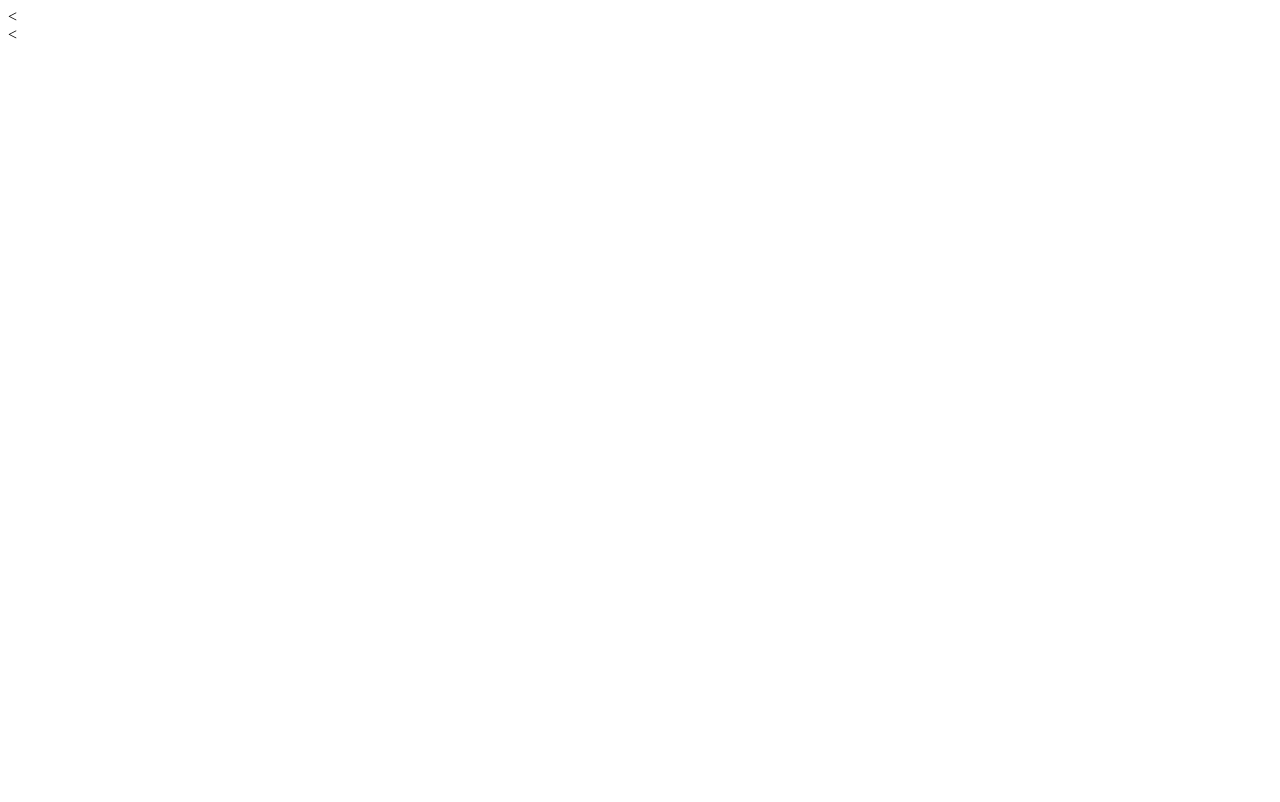
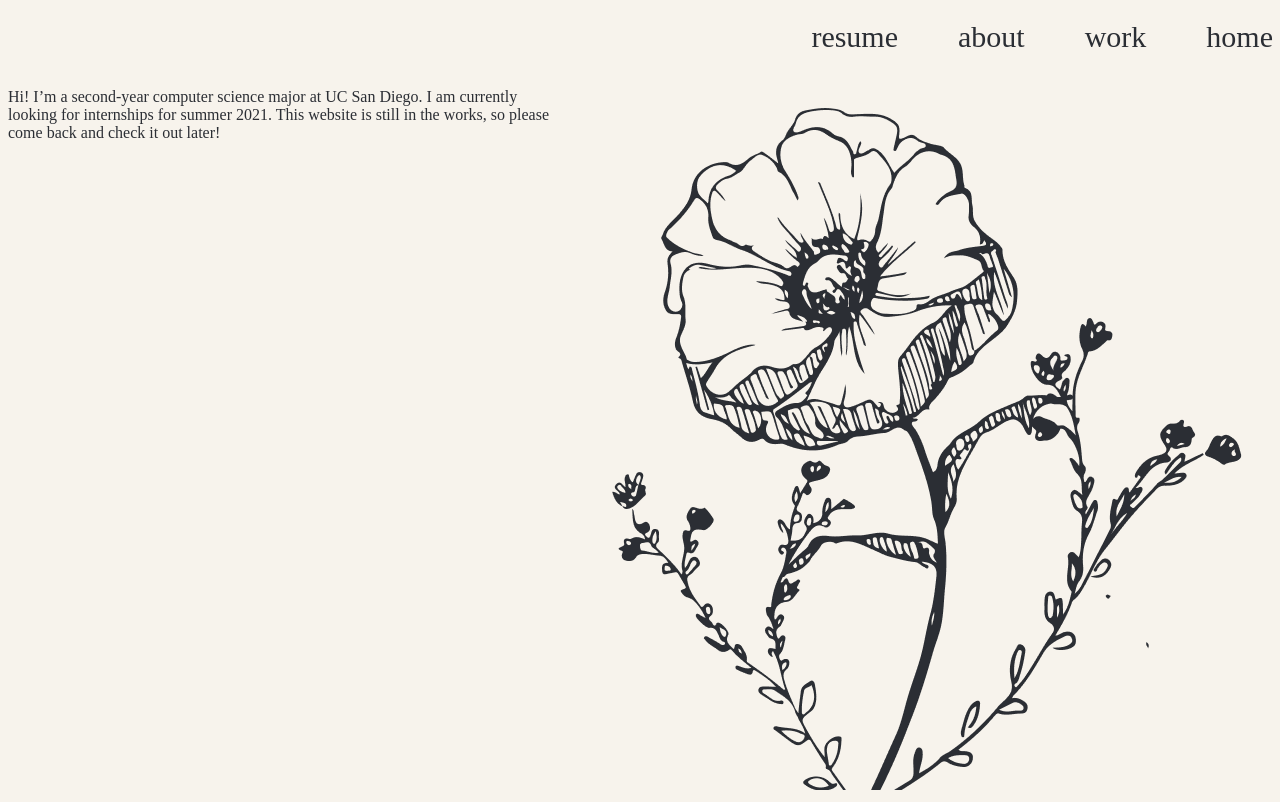
Before and after one commit to Froggerson/froggerson.github.io, a plain HTML site: page index.html in a window 1280 px wide. Drawn offline with Linux system fonts and the light colour scheme.

Commit message:
Add website content
Added the basic content of the website without much styling.

```diff
--- a/index.html
+++ b/index.html
@@ -3,15 +3,32 @@
   <head>
     <meta charset="utf-8">
     <title>Jennifer Pham</title>
-    <link rel="stylesheet" href="/styles/home.css">
+    <link rel="stylesheet" href="styles/home.css">
+    <link href="https://fonts.googleapis.com/css2?family=Roboto+Slab:wght@300;400&display=swap" rel="stylesheet">
+    <link href="https://fonts.googleapis.com/css2?family=Roboto+Mono:wght@400;700&family=Roboto+Slab:wght@300;400&display=swap" rel="stylesheet">
   </head>
   <body>
     <nav>
+      <a href="">home<a/>
+      <a href="">work<a/>
+      <a href="">about<a/>
+      <a href="">resume<a/>
     </nav>
     <div class="main">
-      <<div class="Intro">
+      <div class="intro">
+        <h1>
+          Jennifer Pham
+        </h1>
+        <p>Hi! I’m a second-year computer science major at UC San Diego.
+           I am currently looking for internships for summer 2021. This website
+            is still in the works, so please come back and check it out later!<p/>
       </div>
-      <<div class="Image">
+      <div class="Flower-boz">
+        <div class="green-rectangle">
+        </div>
+        <img src="images\flower.png" alt="">
+        <div class="border-rectangle">
+        </div>
       </div>
     </div>
   </body>
--- a/styles/home.css
+++ b/styles/home.css
@@ -1,5 +1,31 @@
 :root {
-  --seafoam: coral;
-  --off-white: blue;
-  --not-black: 15px;
+  --seafoam: #B2DDDA;
+  --off-white: #F7F3EC;
+  --not-black: #2B2E34;
 }
+
+body{
+  background-color: var(--off-white);
+  color:var(--not-black);
+}
+nav{
+  overflow: hidden;
+  background-color: var(--off-white);
+  position: fixed; /* Set the navbar to fixed position */
+  top: 0; /* Position the navbar at the top of the page */
+  width: 100%; /* Full width */
+}
+nav a{
+  color:var(--not-black);
+  float:right;
+  padding:20px 15px;
+  font-size: 30px;
+  display:block;
+  text-align:center;
+  text-decoration: none;
+
+}
+.main{
+  display:flex;
+  flex-direction: row;
+}
```
Also changed, not shown: images/flower.png (added).
